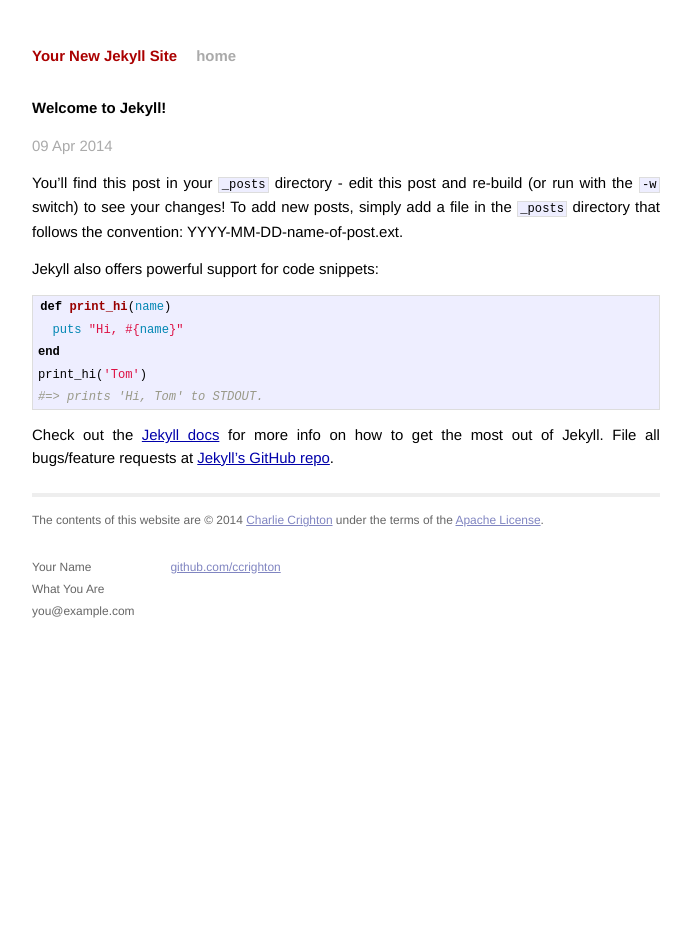
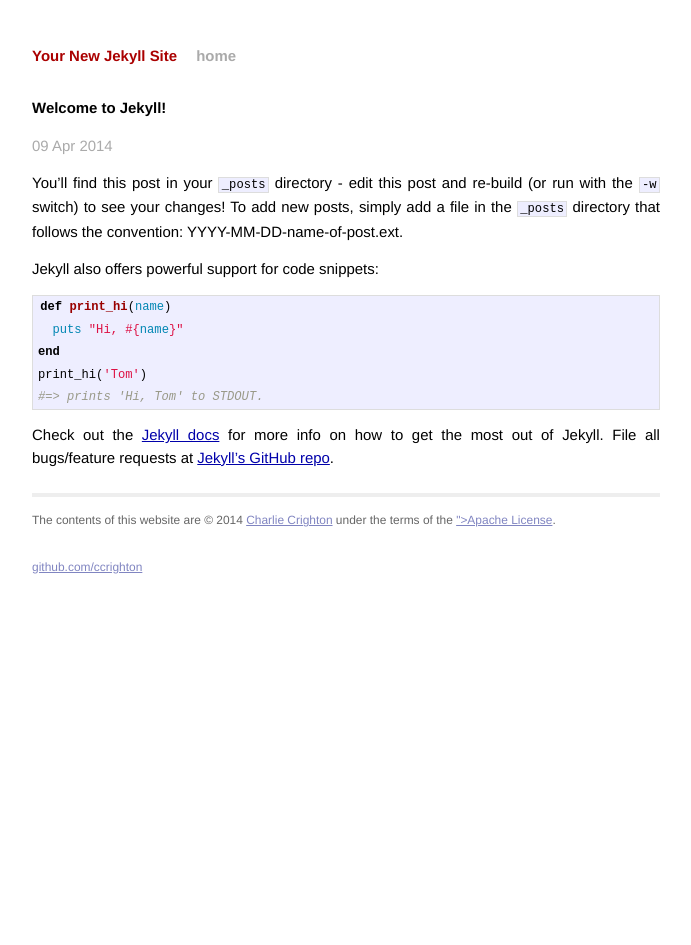
Before and after one commit to ccrighton/ccrighton.github.io, a Jekyll site: the page built from _posts/2014-04-09-welcome-to-jekyll.markdown, in a window 1280 px wide. Shown: the whole page, without its empty margins (294-985 px from the left). Built offline with Jekyll 4.4.1, drawn with Linux system fonts in a browser that asks for light colours; Markdown is read by kramdown in place of the engine named in the settings.

Commit message:
Corrected link to license file.

```diff
--- a/_layouts/default.html
+++ b/_layouts/default.html
@@ -25,14 +25,7 @@
 
           <div class="footer">
             <div class="contact">
-              <p>The contents of this website are &copy;&nbsp;2014 <a href="http://charlie.crighton.net.nz/">Charlie Crighton</a> under the terms of the <a href="{{ site.repository }}/blob/master/LICENSE">Apache&nbsp;License</a>.</p>
-            </div>
-            <div class="contact">
-              <p>
-                Your Name<br />
-                What You Are<br />
-                you@example.com
-              </p>
+              <p>The contents of this website are &copy;&nbsp;2014 <a href="http://charlie.crighton.net.nz/">Charlie Crighton</a> under the terms of the <a href="LICENSE">">Apache&nbsp;License</a>.</p>
             </div>
             <div class="contact">
               <p>
```
